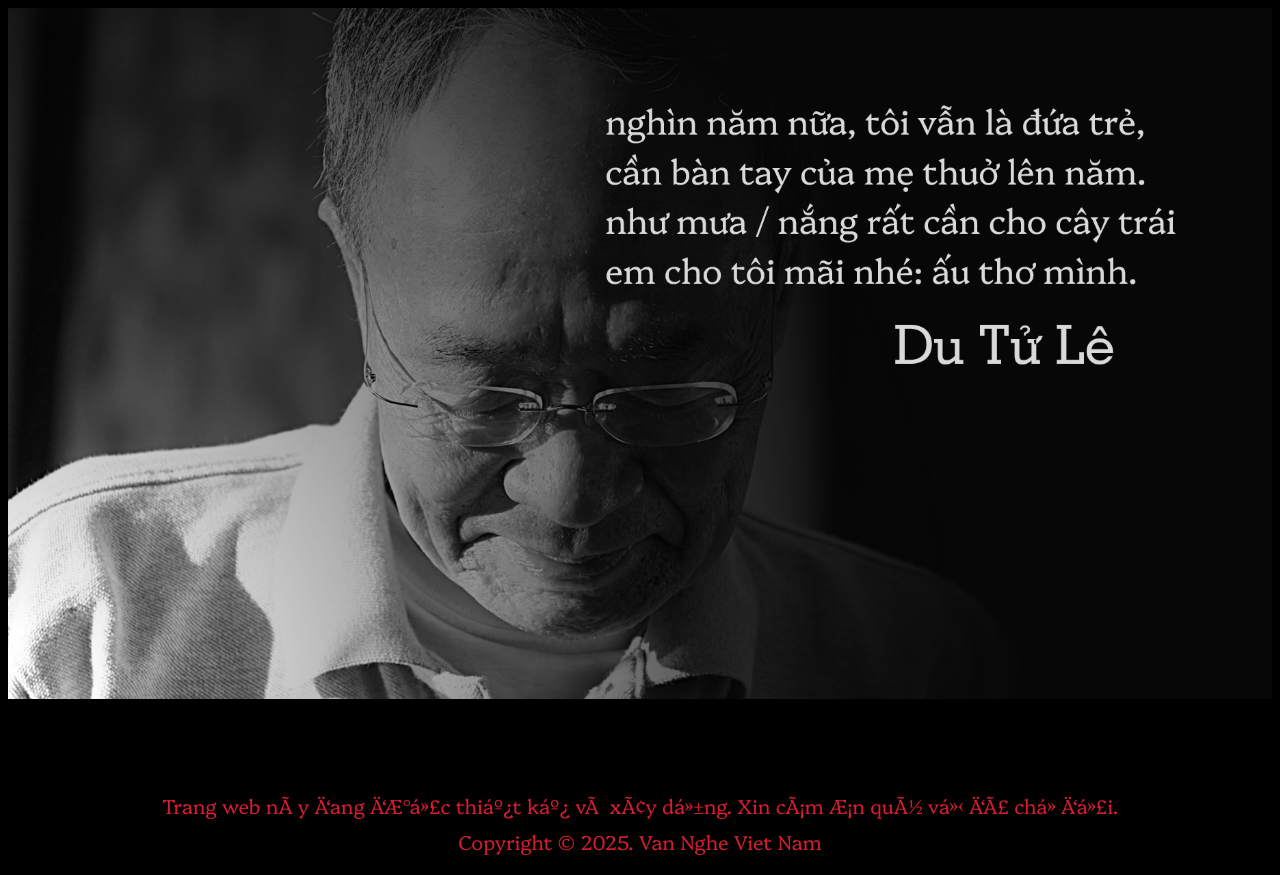
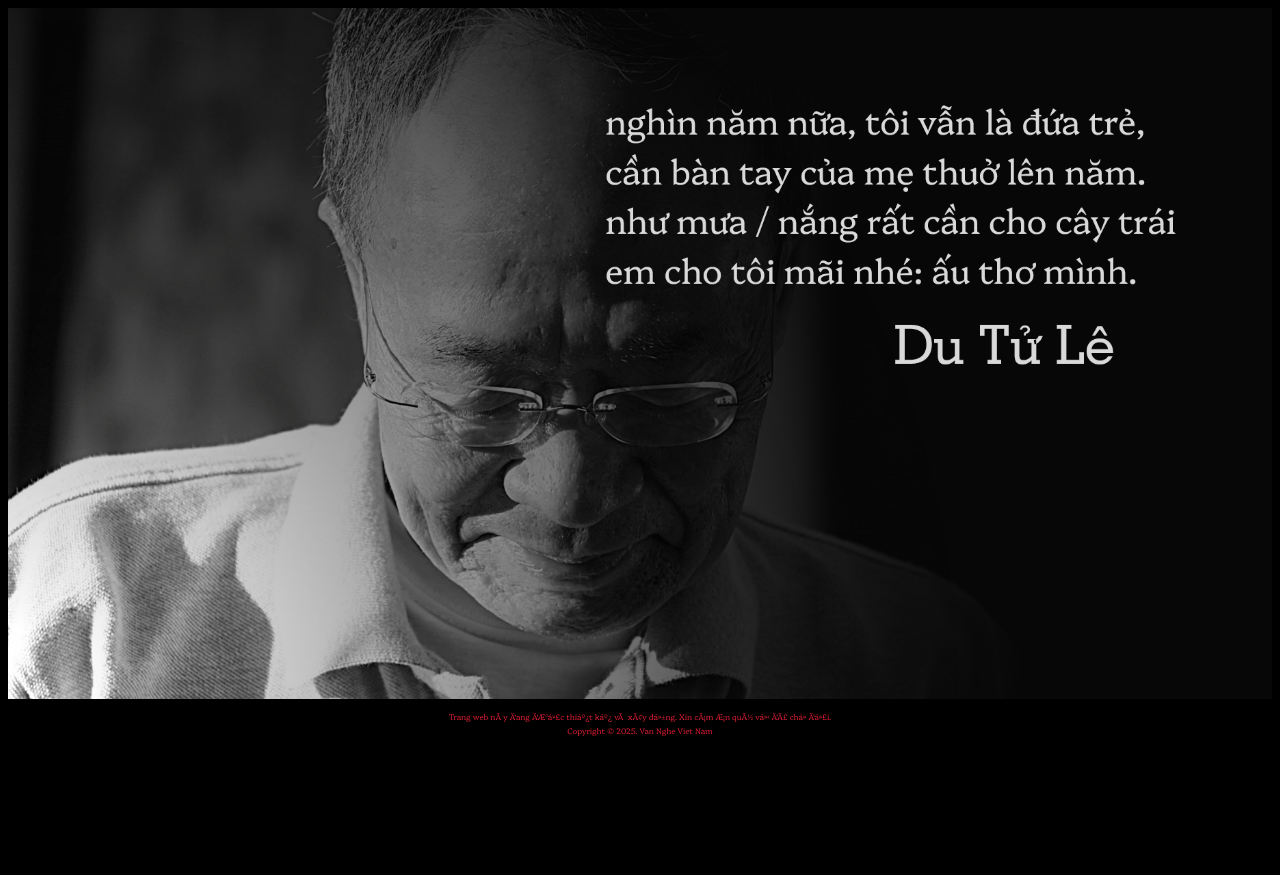
Before and after one commit to new-thanhxuan/new-thanhxuan.github.io, a plain HTML site: page index.html in a window 1280 px wide. After the commit the page ends 800 px from the top, so only its background shows below. Drawn offline with Linux system fonts and the light colour scheme.

Commit message:
Update index.html

```diff
--- a/index.html
+++ b/index.html
@@ -18,7 +18,7 @@
 }
   .font {
     font-family: "Platypi";
-    font-size: 20px;
+    font-size: 50%;
   }
   .color {
     color: #d61c31;
@@ -32,7 +32,6 @@
       </picture>
     </header>
     <center>
-      <p>&nbsp;</p><br>
       <p class="font color">Trang web này đang được thiết kế và xây dựng. Xin cám ơn quý vị đã chờ đợi.<br>
         Copyright &copy; 2025. Van Nghe Viet Nam</p>
     </center>
```
